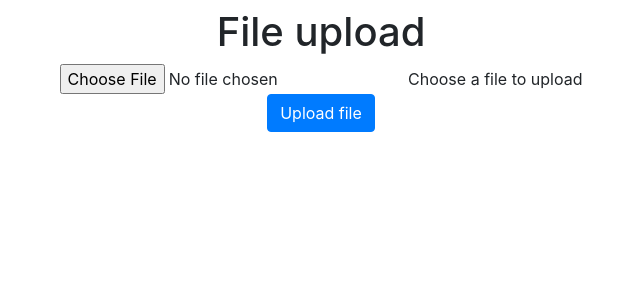
After one commit to rudypont/django3-password-generator, a Django app: page /upload/ in a window 1280 px wide. The commit adds this page. Shown: the top 300 px of the page, without its empty margins (319-959 px from the left). Run offline with Django 3.2, Linux system fonts and the light colour scheme; some libraries are stand-ins or nearby versions.

Commit message:
included file upload

```diff
--- a/generator/templates/generator/about.html
+++ /dev/null
@@ -1,2 +0,0 @@
-<link rel="stylesheet" href="https://stackpath.bootstrapcdn.com/bootstrap/4.5.0/css/bootstrap.min.css" integrity="sha384-9aIt2nRpC12Uk9gS9baDl411NQApFmC26EwAOH8WgZl5MYYxFfc+NcPb1dKGj7Sk" crossorigin="anonymous">
-Created by Rudy Pont
--- a/generator/templates/generator/home.html
+++ b/generator/templates/generator/home.html
@@ -25,4 +25,6 @@
     <br>
     <input type="submit" value="Generate Password" class="btn btn-primary">
 </form>
+
+    <a href="{% url 'upload' %}" class="btn btn-primary">Upload</a>
 </div>
--- /dev/null
+++ b/generator/templates/generator/upload.html
@@ -0,0 +1,14 @@
+<link rel="stylesheet"
+      href="https://stackpath.bootstrapcdn.com/bootstrap/4.5.0/css/bootstrap.min.css"
+      integrity="sha384-9aIt2nRpC12Uk9gS9baDl411NQApFmC26EwAOH8WgZl5MYYxFfc+NcPb1dKGj7Sk"
+      crossorigin="anonymous">
+<div class="container text-center p-2">
+    <h1>File upload</h1>
+    <form class="form" action="{% url 'upload' %}" enctype="multipart/form-data"
+          method="post" name="uploadform">
+        {% csrf_token %}
+        <input type="file" name="document"> Choose a file to upload
+        <br>
+        <input type="submit" value="Upload file" class="btn btn-primary">
+    </form>
+</div>
--- a/generator/views.py
+++ b/generator/views.py
@@ -1,13 +1,24 @@
 from django.shortcuts import render
 from django.http import HttpResponse
 import random
+from django.core.files.storage import FileSystemStorage
 
 # Create your views here.
 def home(request):
     return render(request, 'generator/home.html')
 
-def about(request):
-    return render(request, 'generator/about.html')
+def selectfile(request):
+    return render(request, 'generator/selectfile.html')
+
+def upload(request):
+    if request.method == 'POST':
+        uploaded_file = request.FILES['document']
+        fs = FileSystemStorage()
+        if fs.exists(uploaded_file.name):
+            print('File exists. Deleting...')
+            fs.delete(uploaded_file.name)
+        fs.save(uploaded_file.name, uploaded_file)
+    return render(request, 'generator/upload.html')
 
 def password(request):
 
--- a/password_generator/settings.py
+++ b/password_generator/settings.py
@@ -119,3 +119,6 @@ USE_TZ = True
 # https://docs.djangoproject.com/en/3.0/howto/static-files/
 
 STATIC_URL = '/static/'
+STATICFILES_DIRS = ['password_generator/static']
+MEDIA_ROOT = os.path.join(BASE_DIR, 'media')
+MEDIA_URL = '/media/'
--- a/password_generator/urls.py
+++ b/password_generator/urls.py
@@ -16,8 +16,15 @@ Including another URLconf
 from django.urls import path
 from generator import views
 
+from django.conf import settings
+from django.conf.urls.static import static
+
 urlpatterns = [
     path('', views.home, name='home'),
     path('password/', views.password, name='password'),
-    path('about/', views.about, name='about'),
+    path('selectfile/', views.selectfile, name='selectfile'),
+    path('upload/', views.upload, name='upload'),
 ]
+
+if settings.DEBUG:
+    urlpatterns += static(settings.MEDIA_URL, document_root=settings.MEDIA_ROOT)
```
Also changed, not shown: generator/templates/generator/selectfile.html (added, +7 -0 lines).
